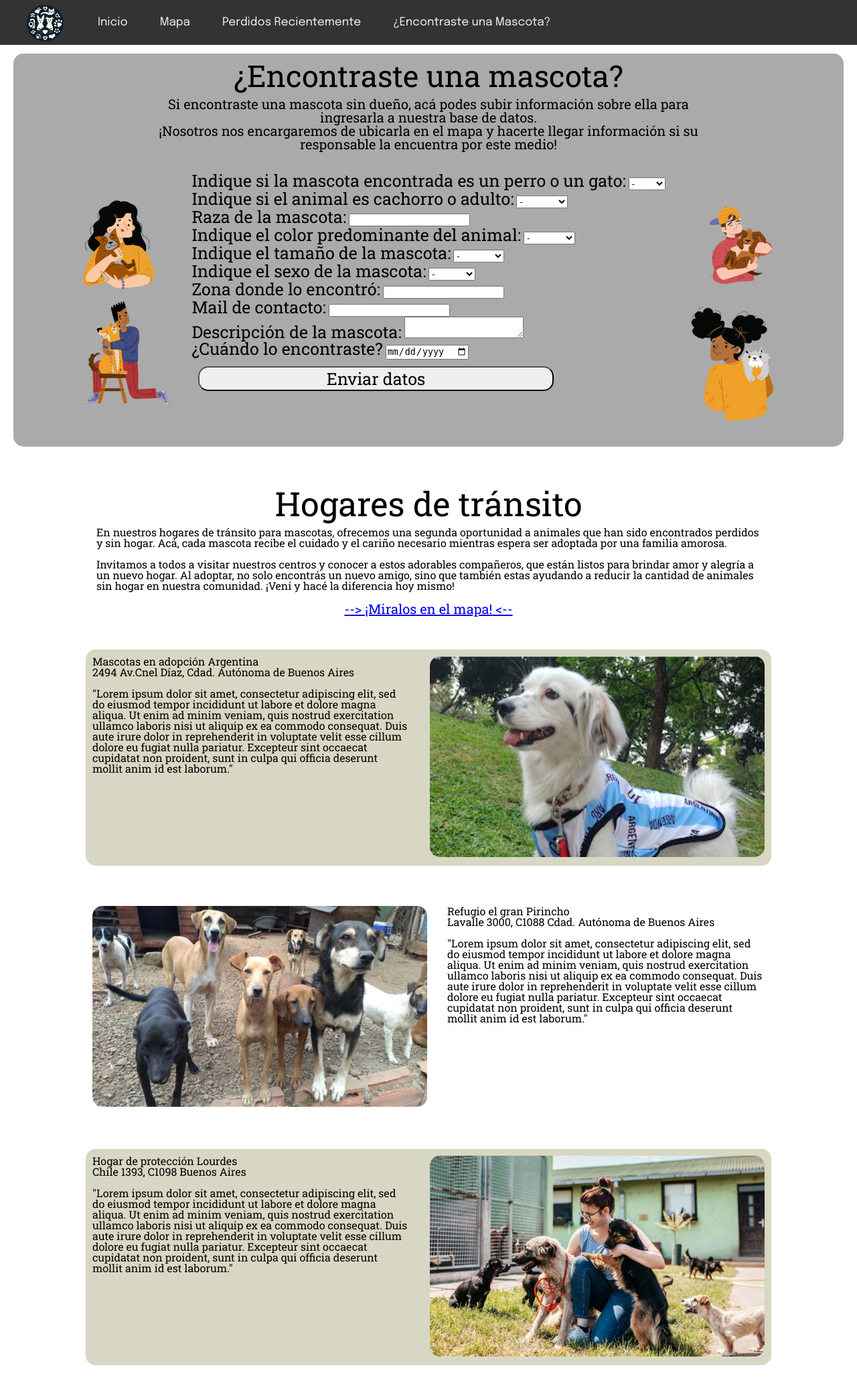
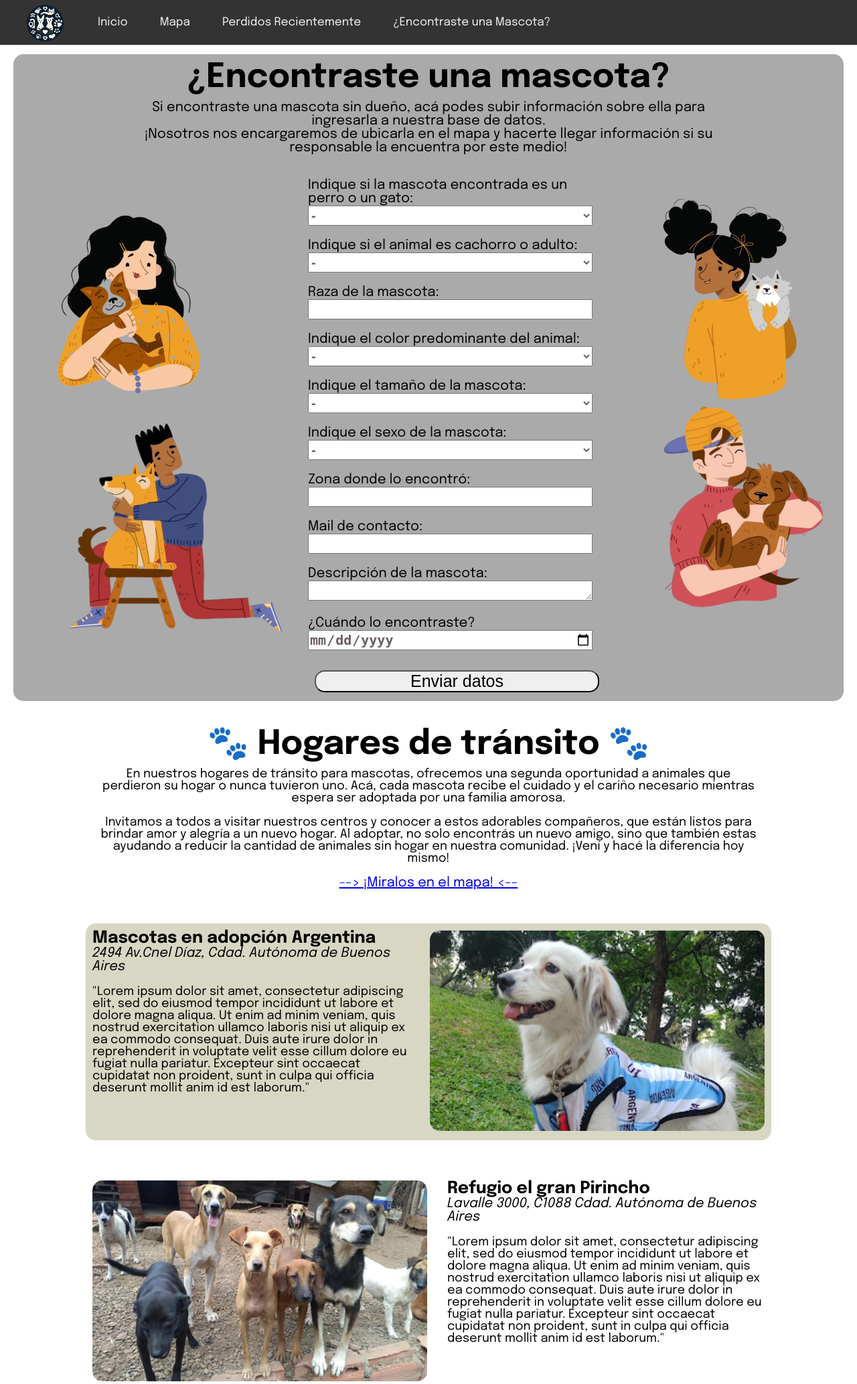
Before and after one commit to ThiagoBerot/Equipo-Rocket-TP-IDS, a Flask app: page /encontraste in a window 1280 px wide. Shown: the top 2067 px of the page at 67% size. Run offline with Flask 3, Linux system fonts and the light colour scheme; some libraries are stand-ins or nearby versions.

Commit message:
#3 correción de vista formulario
- Se cambió la fuente de texto, ahora tiene el mismo que el resto de la página. Se emprolijaron los subtitulos.
- Se emprolijó el formulario: se cambió el tamaño de las letras, los inputs, la posición y tamaño de las imágenes.

```diff
--- a/static/css/encontraste_mascota.css
+++ b/static/css/encontraste_mascota.css
@@ -1,8 +1,14 @@
 /* FUENTE IMPORTADA DE GOOGLE FONTS */
 @import url('https://fonts.googleapis.com/css2?family=Roboto+Slab:wght@100..900&display=swap');
+@import url('https://fonts.googleapis.com/css2?family=Epilogue:ital,wght@0,100..900;1,100..900&display=swap');
 
 html{
     height: 100%;
+}
+
+body{
+    font-family: "Epilogue", sans-serif;
+    font-size: large;
 }
 
 .encontraste_mascota_content {
@@ -11,7 +17,6 @@ html{
     margin-left: 20px;
     background-color: #aaaaaa;
     border-radius: 15px;
-
 }
 
 .titulo_desc{
@@ -22,14 +27,13 @@ html{
 
 h1{
     text-align: center;
-    font-family: "Roboto Slab", serif;
-    font-size: 45px;
+    font-size: 50px;
+    font-weight: bold;
     padding: 10px;
 }
 
 .encontraste_mascota_content p{
     text-align: center;
-    font-family: "Roboto Slab", serif;
     font-size: 20px;
     width: 70%;
     margin-left: auto;
@@ -39,7 +43,10 @@ h1{
 .contenedor_img_form{
     display: flex;
     justify-content: center;
-    margin-bottom: 50px;
+}
+
+.contenedor_img_form img{
+    margin-bottom: 10px;
 }
 
 #formulario{
@@ -55,13 +62,30 @@ h1{
     margin: 30px;
 }
 
+#chica_y_gato, #chico_y_perro {
+    margin-left: 75px;
+}
+
 #formulario button{
     align-items: center;
+    width: 100%;
 }
 
 #formulario label{
-    font-family: "Roboto Slab", sans-serif;
-    font-size: 25px;
+    font-size: 20px;
+}
+
+#formulario input, select, textarea{
+    height: 20px;
+    width: 100%;
+    height: 30px;
+    font-size: 20px;
+    color:#6c5e5e;
+    font-weight: bold;
+}
+
+#formulario li{
+    margin-bottom: 20px;
 }
 
 #imagenes img{
@@ -78,7 +102,6 @@ h1{
 }
 
 #boton-formulario{
-    font-family: "Roboto Slab", serif;
     font-size: 25px;
     margin-left: 2%;
     border-radius: 15px;
@@ -101,7 +124,6 @@ h1{
 }
 
 .centros_animales a{
-    font-family: "Roboto Slab", serif;
     font-size: 20px;
 
 }
@@ -109,13 +131,12 @@ h1{
 .centros_animales h2{
     text-align: center;
     font-size: 50px;
-    font-family: "Roboto Slab", serif;
     padding: 10px;
+    font-weight: bold;
 }
 
 .centros_animales p{
-    text-align: start;
-    font-family: "Roboto Slab", serif;
+    text-align: center;
     width: 80%;
     margin-left: auto;
     margin-right: auto;
@@ -138,7 +159,6 @@ h1{
     border-radius: 15px;
 }
 
-
 .info_centro_animales2{
     padding: 10px;
     margin-top: 50px;
@@ -150,11 +170,19 @@ h1{
 }
 
 .info_centro_animales1 h2, .info_centro_animales1 h3, .info_centro_animales1 p{
-    font-family: "Roboto Slab", serif;
     margin-right: 30px;
 }
 
 .info_centro_animales2 h2, .info_centro_animales2 h3, .info_centro_animales2 p{
     margin-left: 30px;
-    font-family: "Roboto Slab", serif;
 }
+
+.info_centro_animales1 h2, .info_centro_animales2 h2{
+    font-size: 25px;
+    font-weight: bold;
+}
+
+.info_centro_animales1 h3, .info_centro_animales2 h3{
+    font-size: 20px;
+    font-style: italic;
+}
--- a/templates/encontraste_una_mascota.html
+++ b/templates/encontraste_una_mascota.html
@@ -23,8 +23,8 @@
       <div class="contenedor_img_form">
 
         <div class="imagenes_form">
-          <img src="../static/img/chica_y_perro.png" alt="chica y perro" width="150" height="150"/>
-          <img src="/static/img/chico_y_perrosilla.png" alt="chico y perro en una silla" width="150", height="200">
+          <img src="../static/img/chica_y_perro.png" alt="chica y perro" width="300" height="300"/>
+          <img src="/static/img/chico_y_perrosilla.png" alt="chico y perro en una silla" width="380", height="400">
 
         </div>
 
@@ -33,6 +33,7 @@
             <ul>
               <li>
                 <label for="animal">Indique si la mascota encontrada es un perro o un gato:</label>
+                <br>
                 <select>
                   <option value="none">-</option>
                   <option value="perro">Perro</option>
@@ -41,6 +42,7 @@
               </li>
               <li>
                 <label for="edad">Indique si el animal es cachorro o adulto:</label>
+                <br>
                 <select>
                   <option value="none">-</option>
                   <option value="cachorro">Cachorro</option>
@@ -49,10 +51,12 @@
               </li>
               <li>
                 <label for="raza">Raza de la mascota:</label>
+                <br>
                 <input type="text" id="raza" name="raza_animal"/>
               </li>
               <li>
                 <label for="color">Indique el color predominante del animal:</label>
+                <br>
                 <select>
                   <option value="none">-</option>
                   <option value="negro">Negro</option>
@@ -64,6 +68,7 @@
               </li>
               <li>
                 <label for="tamaño">Indique el tamaño de la mascota:</label>
+                <br>
                 <select>
                   <option value="none">-</option>
                   <option value="negro">Pequeño</option>
@@ -73,6 +78,7 @@
               </li>
               <li>
                 <label for="sexo">Indique el sexo de la mascota:</label>
+                <br>
                 <select>
                   <option value="none">-</option>
                   <option value="macho">Macho</option>
@@ -81,18 +87,22 @@
               </li>
               <li>
                 <label for="zona">Zona donde lo encontró:</label>
+                <br>
                 <input type="text" id="zona" name="zona_mascota" />
               </li>
               <li>
                 <label for="mail">Mail de contacto:</label>
+                <br>
                 <input type="mail" id="mail" name="user_mail" />
               </li>
               <li>
                 <label for="descripcion">Descripción de la mascota:</label>
+                <br>
                 <textarea id="descripcion" name="descripcion"></textarea>
               </li>
               <li>
                 <label for="fecha">¿Cuándo lo encontraste?</label>
+                <br>
                 <input type="date" id="fecha" name="fecha_mascota"/>
               </li>
             </ul>
@@ -101,8 +111,8 @@
         </div>
 
         <div class="imagenes_form">
-          <img src="../static/img/chico_y_perro.png" alt="chico y perro" width="150" height="150"/>
-          <img src="/static/img/chica_y_gato.png" alt="chica y gato" width="150", height="200">
+          <img id="chica_y_gato" src="/static/img/chica_y_gato.png" alt="chica y gato" width="200", height="300">
+          <img id="chico_y_perro" src="../static/img/chico_y_perro.png" alt="chico y perro" width="240" height="300"/>
         </div>
 
         <br/>
@@ -111,9 +121,9 @@
     </div>
 
     <div class="centros_animales">
-      <h2>Hogares de tránsito</h2>
+      <h2>🐾 Hogares de tránsito 🐾</h2>
       <p>En nuestros hogares de tránsito para mascotas, ofrecemos una segunda oportunidad a animales
-         que han sido encontrados perdidos y sin hogar. Acá, cada mascota recibe el cuidado y el cariño
+         que perdieron su hogar o nunca tuvieron uno. Acá, cada mascota recibe el cuidado y el cariño
          necesario mientras espera ser adoptada por una familia amorosa.
          <br>
          <br>
```
Also changed, not shown: static/img/chica_y_gato.png, static/img/chico_y_perro.png.
